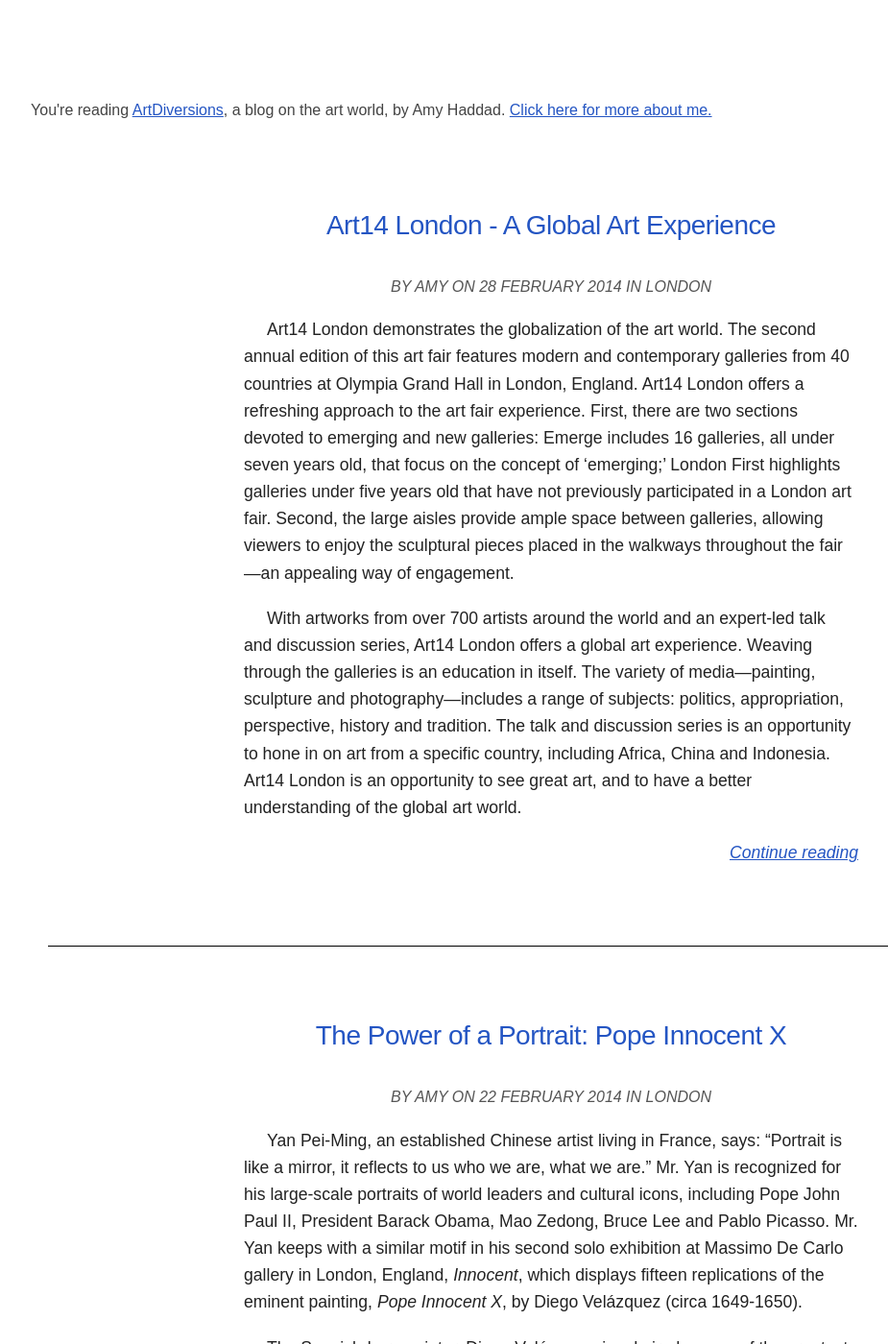
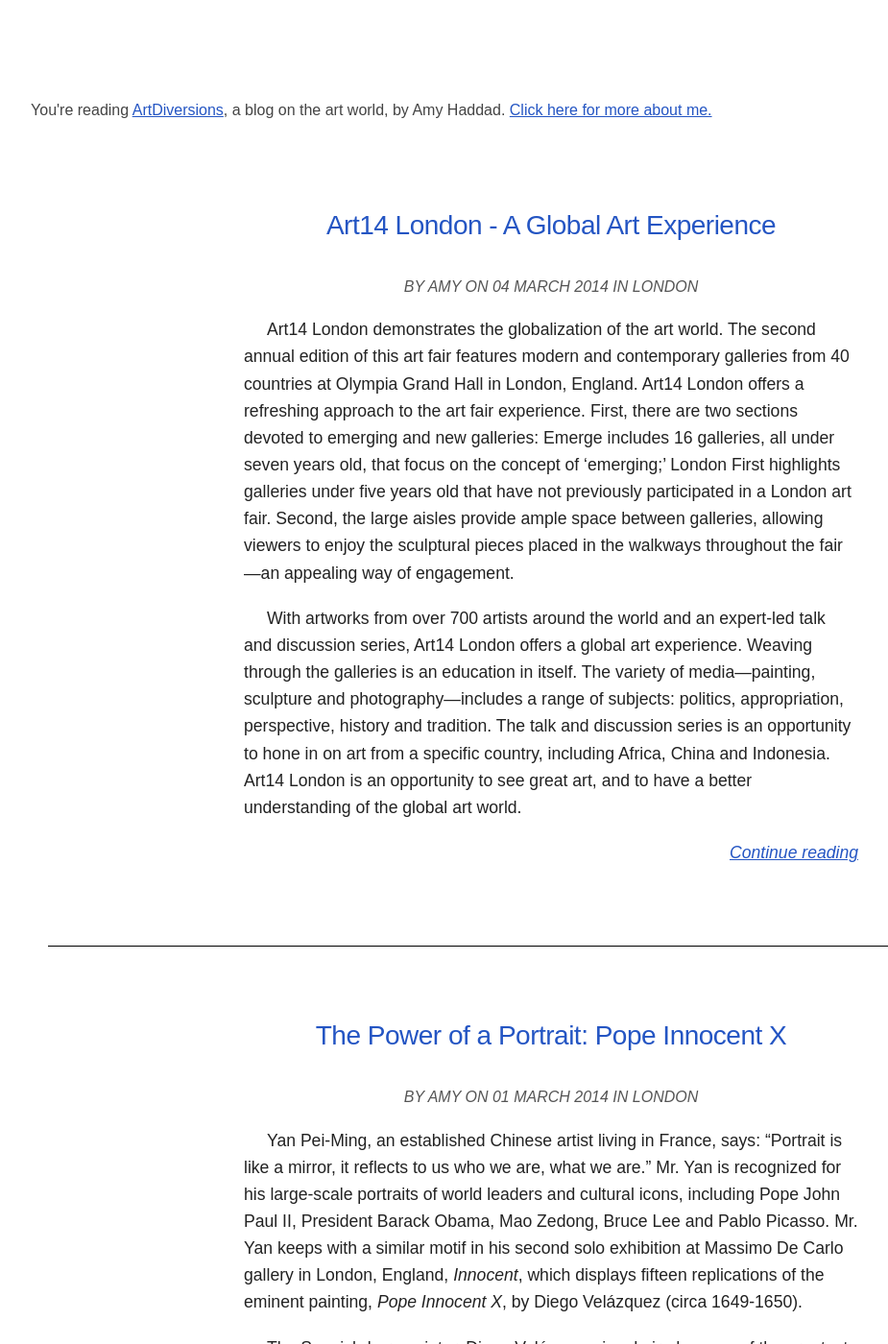
Before and after one commit to paulghaddad/artdiversions, a Jekyll site: the page built from index.html, in a window 1280 px wide and 1400 px high. Shown: the whole window at 96% size, without its empty margins (66-991 px from the left). Built offline with Jekyll 4.4.1, drawn with Linux system fonts in a browser that asks for light colours; nearby versions of some CDN libraries; Markdown is read by kramdown in place of the engine named in the settings; the list of posts is cut into pages by our own code.

Commit message:
Correct publish dates of second and third posts

```diff
--- a/_posts/2014-02-22-the-power-of-a-portrait-pope-innocent-x.html
+++ b/_posts/2014-03-01-the-power-of-a-portrait-pope-innocent-x.html
@@ -1,7 +1,7 @@
 ---
 layout: post
 title:  "The Power of a Portrait: Pope Innocent X"
-date:   2014-02-22 08:00:00
+date:   2014-03-01 08:00:00
 author: "Amy"
 location: "London"
 excerpt: "
--- a/_posts/2014-02-28-art14-london-a-global-art-experience.html
+++ b/_posts/2014-03-04-art14-london-a-global-art-experience.html
@@ -1,7 +1,7 @@
 ---
 layout: post
 title:  "Art14 London - A Global Art Experience"
-date:   2014-02-28 10:00:00
+date:   2014-03-04 10:00:00
 author: "Amy"
 location: "London"
 excerpt: "
```
Also changed, not shown: other parts of _posts/2014-03-04-art14-london-a-global-art-experience.html (+1 -1 lines), 1 other file.
